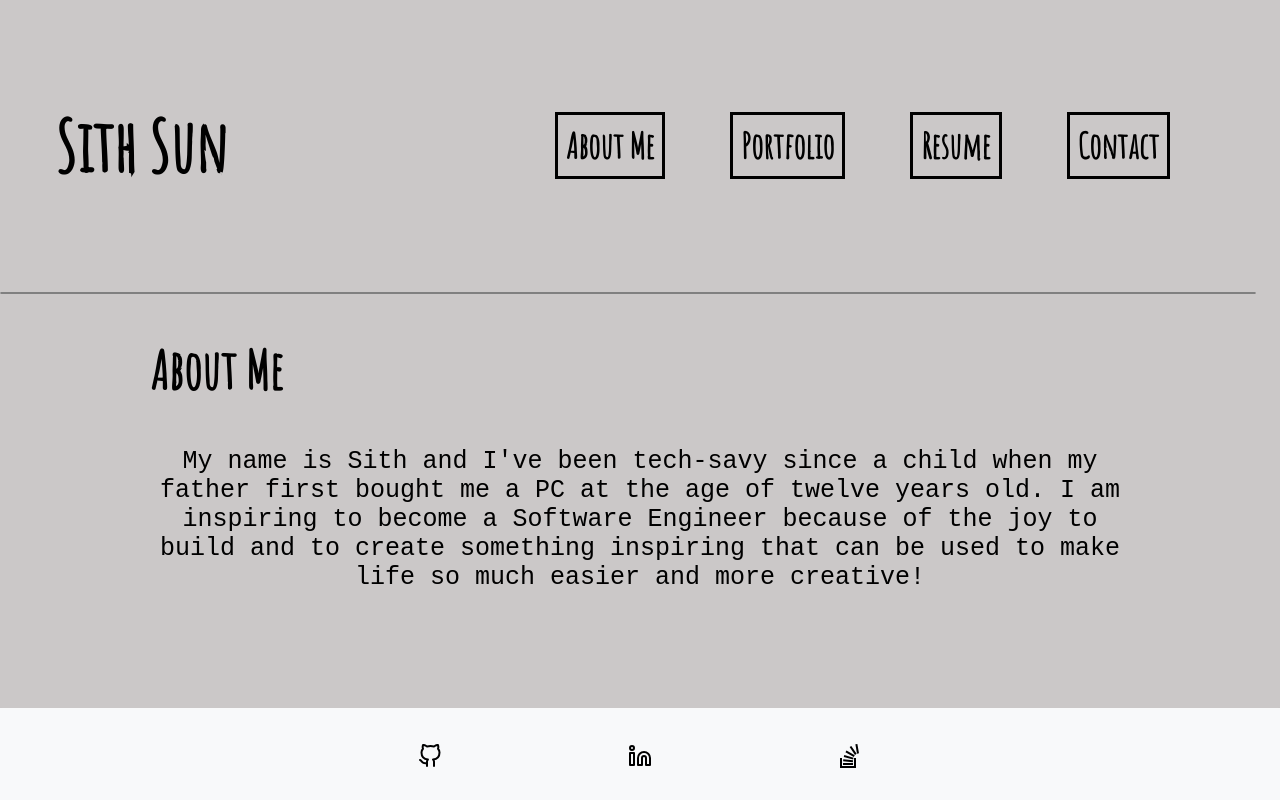
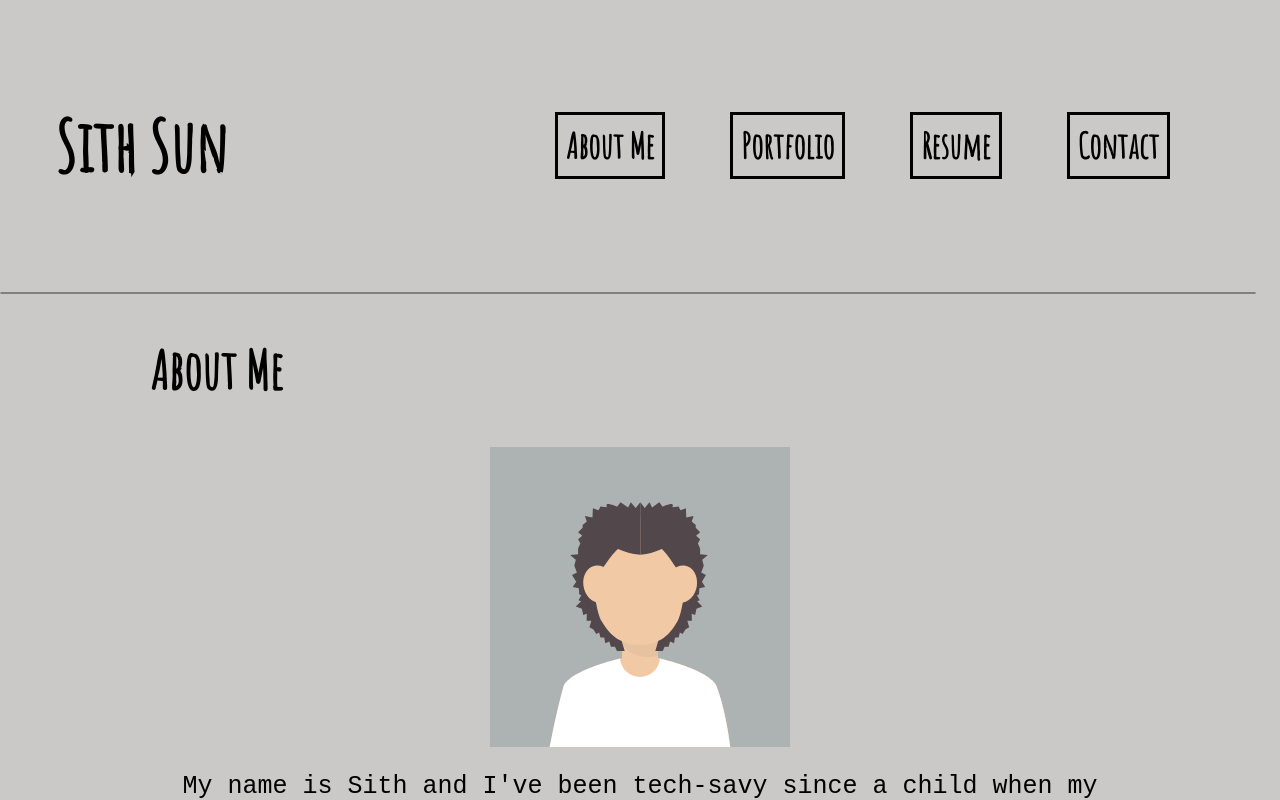
Before and after one commit to SithHun/React-Portfolio, a React (Create React App) app: page /about in a window 1280 px wide. Shown: the top 800 px of the page. Built offline with nearby package versions, Linux system fonts and the light colour scheme.

Commit message:
added avatar

```diff
--- a/src/assets/About.css
+++ b/src/assets/About.css
@@ -13,3 +13,17 @@
     font-size: 25px;
     font-family: 'Courier New', Courier, monospace;
 }
+
+
+  /* image sizing */
+  .img-size {
+    width: 300px;
+    height: 300px;
+    object-fit: scale-down;
+  }
+
+  .avatar-container {
+    display: flex;
+    justify-content: center;
+    margin-right: 150px;
+  }
--- a/src/assets/Contact.css
+++ b/src/assets/Contact.css
@@ -0,0 +1,15 @@
+.contact-container {
+    margin-left: 150px;
+}
+
+.contact {
+    justify-content: center;
+    align-items: center;
+    text-align: center;
+    margin-right: 150px;
+}
+
+.bio-text {
+    font-size: 25px;
+    font-family: 'Courier New', Courier, monospace;
+}
--- a/src/assets/Header.css
+++ b/src/assets/Header.css
@@ -33,6 +33,10 @@
     padding: 8px;
   }
 
+  .header-nav li:hover {
+    background-color: darkgray;
+  }
+
   /* Remove anchor underline links, make background transparent to background, text anchor to bold */
   .header-nav a {
     text-decoration: none;
--- a/src/assets/Resume.css
+++ b/src/assets/Resume.css
@@ -0,0 +1,15 @@
+.resume-container {
+    margin-left: 150px;
+}
+
+.resume {
+    justify-content: center;
+    align-items: center;
+    text-align: center;
+    margin-right: 150px;
+}
+
+/* .bio-text {
+    font-size: 25px;
+    font-family: 'Courier New', Courier, monospace;
+} */
--- a/src/pages/About.jsx
+++ b/src/pages/About.jsx
@@ -1,10 +1,14 @@
 import React from 'react';
 import '../assets/About.css'
+import avatar from '../assets/images/avatar.svg'
 
 function About() {
   return (
     <div className='about-container'>
       <h2>About Me</h2>
+      <div className='avatar-container'>
+      <img src={avatar} className='img-size' alt="avatar"></img>
+      </div>
       <p className='short-bio bio-text'>My name is Sith and I've been tech-savy since a child when my father first bought me a PC at the age of twelve years old. I am inspiring to become a Software Engineer because of the joy to build and to create something inspiring that can be used to make life so much easier and more creative!</p>
     </div>
   );
--- a/src/pages/Contact.jsx
+++ b/src/pages/Contact.jsx
@@ -1,7 +1,11 @@
 import React from 'react'
+import '../assets/Contact.css'
 
 export default function Contact() {
   return (
-    <div>Contact</div>
-  )
+    <div className='contact-container'>
+      <h2>Contact</h2>
+      <p className='contact'></p>
+    </div>
+  );
 }
--- a/src/pages/Portfolio.jsx
+++ b/src/pages/Portfolio.jsx
@@ -3,7 +3,7 @@ import { Carousel } from "react-responsive-carousel";
 import "react-responsive-carousel/lib/styles/carousel.min.css";
 import "../assets/Portfolio.css";
 import gamersHub from "../assets/images/gamers-hub.png";
-import travelJournal from "../assets/images/travel-journal.jpg";
+import travelJournal from "../assets/images/travel-journal.JPG";
 
 export default function Portfolio() {
   const repos = [
--- a/src/pages/Resume.jsx
+++ b/src/pages/Resume.jsx
@@ -1,7 +1,11 @@
 import React from 'react'
+import '../assets/Resume.css'
 
 export default function Resume() {
   return (
-    <div>Resume</div>
-  )
+    <div className='resume-container'>
+      <h2>Resume</h2>
+      <p className='resume'></p>
+    </div>
+  );
 }
```
Also changed, not shown: src/assets/images/avatar.svg (added).
